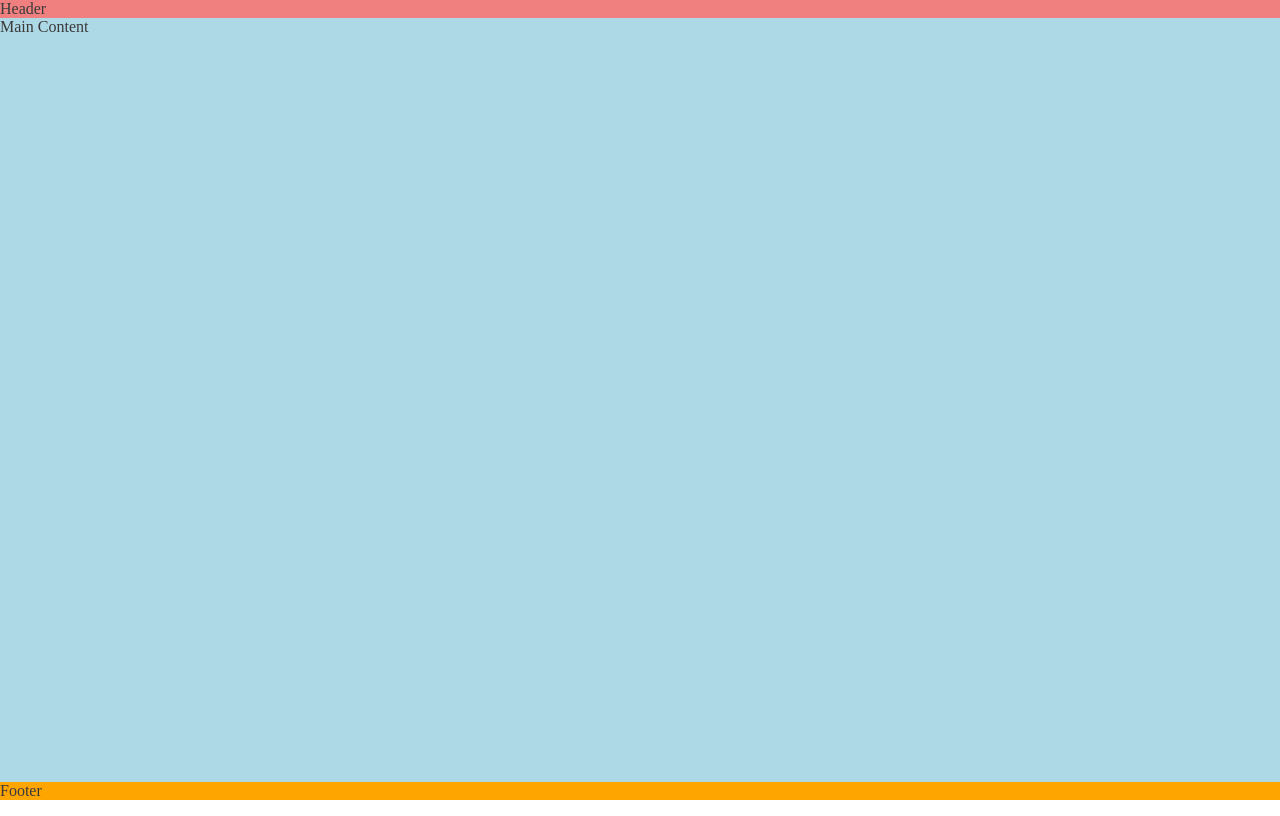
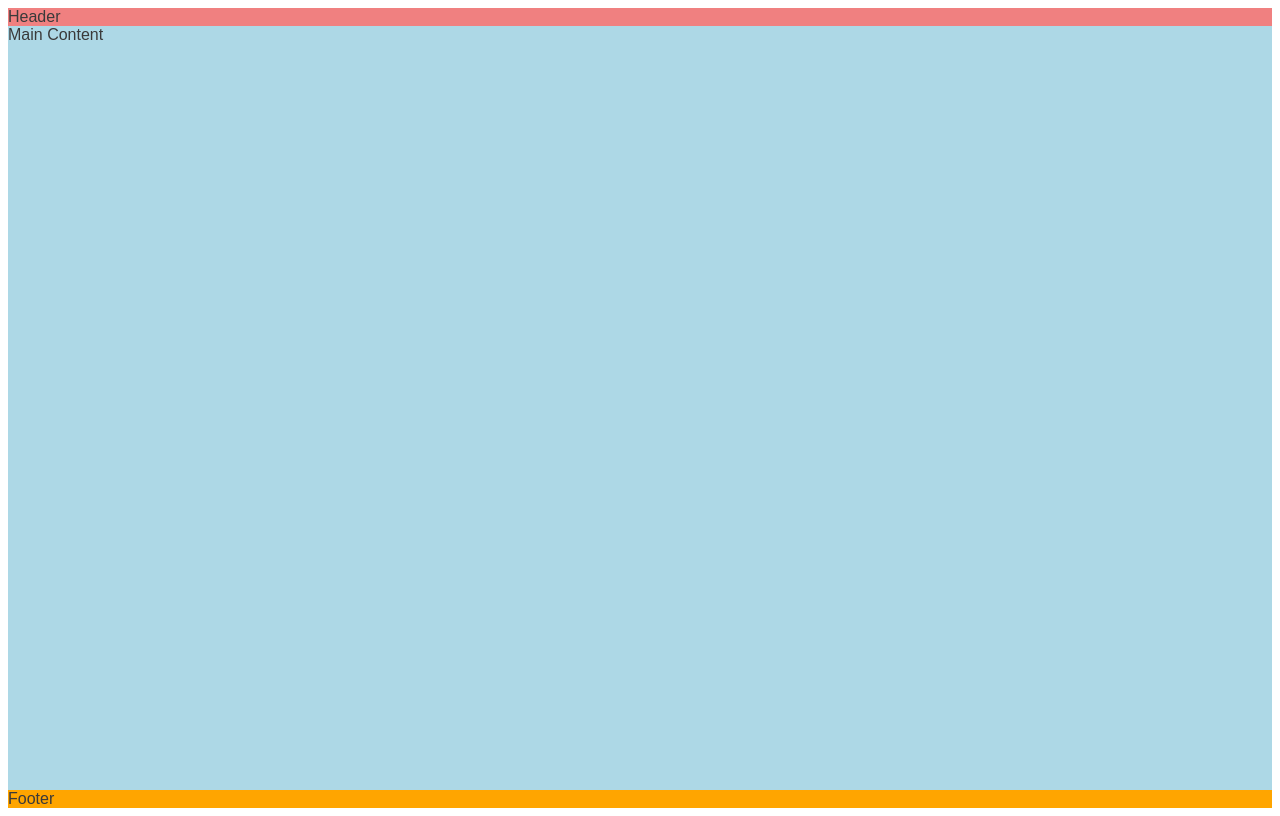
Before and after one commit to JoschanUK/love-running3, a plain HTML site: page index.html in a window 1280 px wide. Drawn offline with Linux system fonts and the light colour scheme.

Commit message:
Add fonts

```diff
--- a/assets/css/style.css
+++ b/assets/css/style.css
@@ -1,3 +1,6 @@
+
+/*Google fonts import */
+@import url('https://fonts.googleapis.com/css2?family=Merriweather+Sans:ital,wght@0,300..800;1,300..800&family=Ojuju:wght@200..800&display=swap')
 
 /*Asterisk wildcard selector to override default styles added by the browser */
 *{
@@ -12,6 +15,7 @@ body{
     flex-direction: column;
     /*Generic project styles*/
     color: #3a3a3a;
+    font-family: 'Merriweather+Sans', sans-serif;
 
 }
 /* Header */
```
